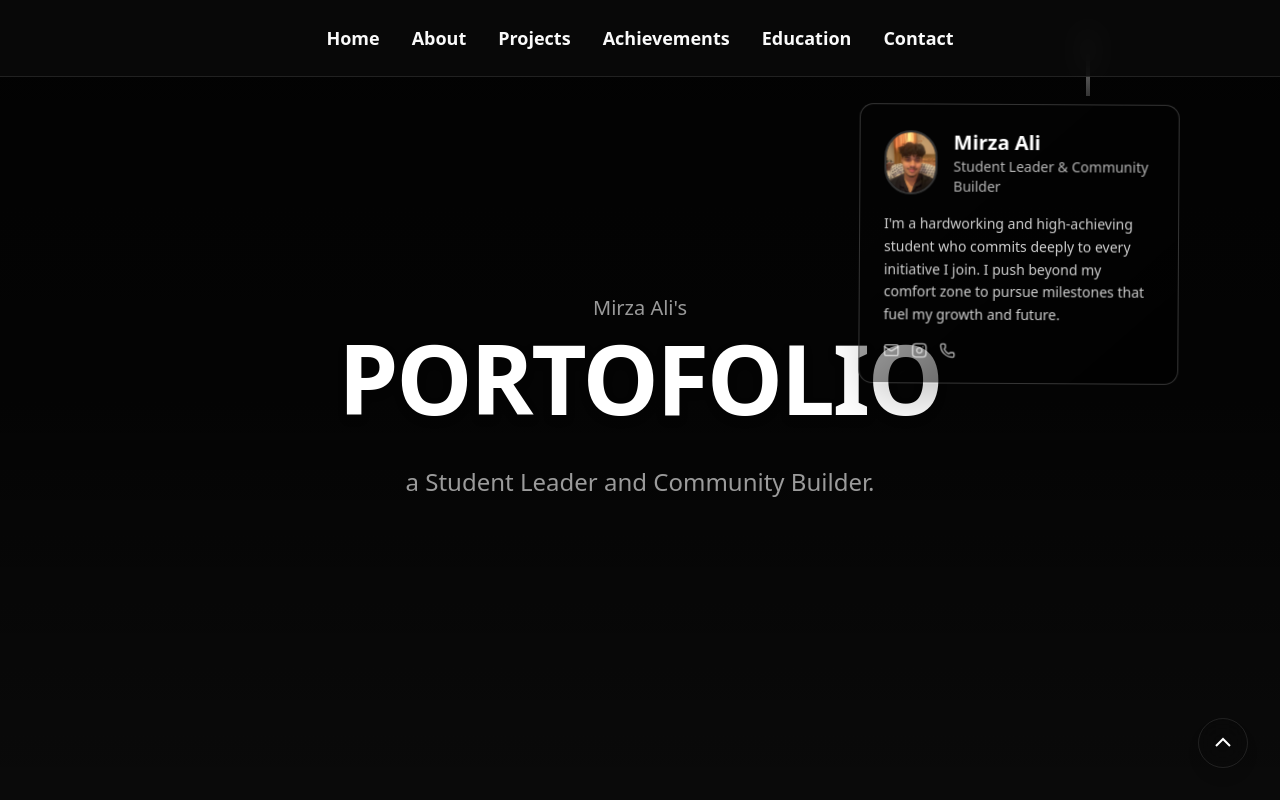
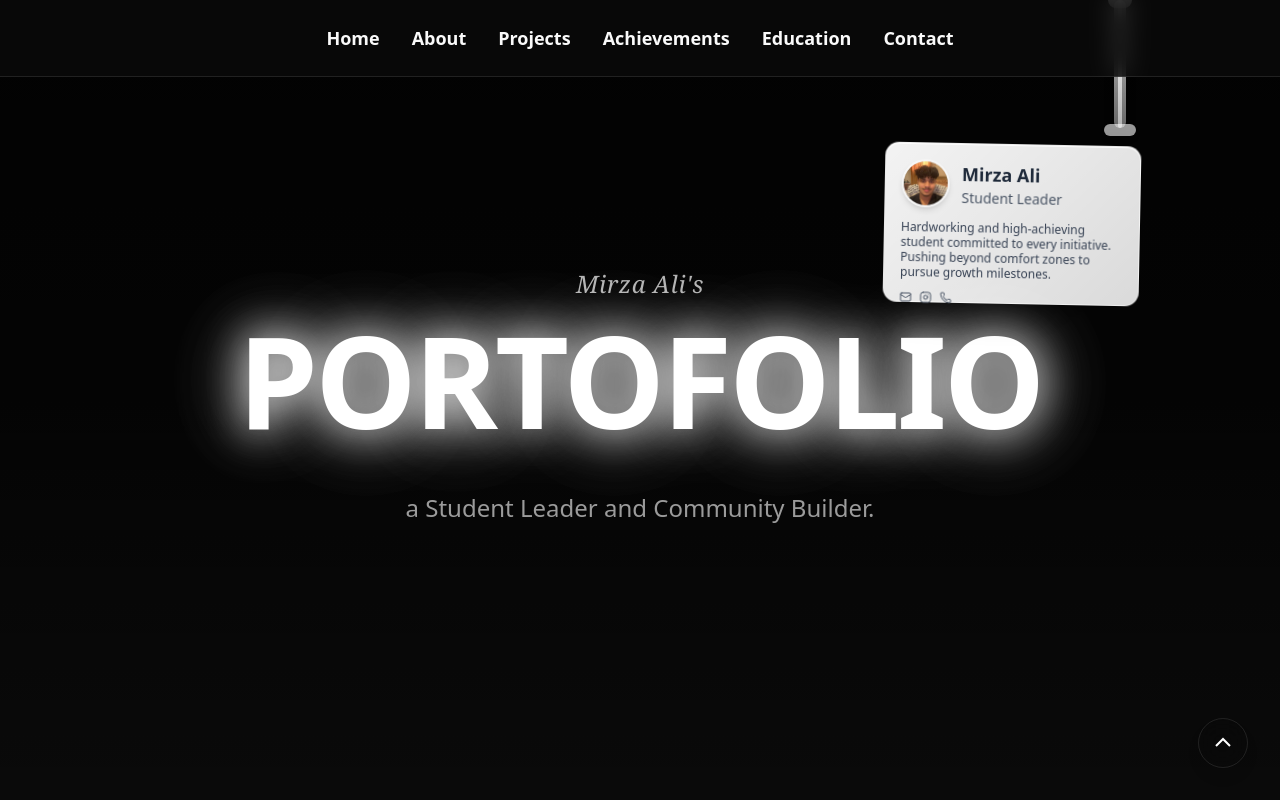
Before and after one commit to MirzaAli-08/Mirza-Ali-Portfolio, a Next.js app: page / in a window 1280 px wide. Shown: the top 800 px of the page. Built offline with nearby package versions, Linux system fonts and the light colour scheme.

Commit message:
feat: improve lanyard card design with realistic rope, better physics, enhanced typography, and proper ID card styling

```diff
--- a/src/app/page.tsx
+++ b/src/app/page.tsx
@@ -16,6 +16,7 @@ export default function Home() {
   const controls = useAnimation();
   const lanyardRef = useRef<HTMLDivElement>(null);
   const cardRef = useRef<HTMLDivElement>(null);
+  const ropeRef = useRef<HTMLDivElement>(null);
 
   // Section refs for smooth scroll
   const heroRef = useRef<HTMLElement>(null) as React.RefObject<HTMLElement>;
@@ -54,11 +55,11 @@ export default function Home() {
 
   // Lanyard physics and animation
   useEffect(() => {
-    if (!lanyardRef.current || !cardRef.current) return;
+    if (!lanyardRef.current || !cardRef.current || !ropeRef.current) return;
 
     // Initial drop animation
     gsap.set(lanyardRef.current, {
-      y: -200,
+      y: -300,
       x: 100,
       rotation: -15,
       opacity: 0
@@ -71,56 +72,71 @@ export default function Home() {
       x: 0,
       rotation: 0,
       opacity: 1,
-      duration: 1.5,
+      duration: 1.8,
       ease: "bounce.out"
     });
 
     // Add subtle sway
     gsap.to(cardRef.current, {
-      rotation: 2,
-      duration: 2,
+      rotation: 1.5,
+      duration: 3,
       repeat: -1,
       yoyo: true,
       ease: "power1.inOut",
-      delay: 1.5
+      delay: 2
     });
 
-    // Make the card draggable with physics
+    // Make the card draggable with improved physics
     Draggable.create(cardRef.current, {
       type: "x,y",
       bounds: "body",
       inertia: true,
       onDrag: function() {
-        // Add tension effect
+        // Add tension effect to rope
+        const distance = Math.sqrt(this.x * this.x + this.y * this.y);
+        const maxDistance = 150;
+        const tension = Math.min(distance / maxDistance, 1);
+
+        gsap.to(ropeRef.current, {
+          scaleY: 1 + tension * 0.3,
+          duration: 0.1
+        });
+
         gsap.to(lanyardRef.current, {
-          rotation: this.rotation + (this.x * 0.1),
+          rotation: this.rotation + (this.x * 0.05),
           duration: 0.1
         });
       },
       onThrowComplete: function() {
-        // Return to hanging position with physics
+        // Return to hanging position with elastic physics
         gsap.to(cardRef.current, {
           x: 0,
           y: 0,
           rotation: 0,
-          duration: 1,
+          duration: 1.2,
           ease: "elastic.out(1, 0.5)"
         });
         gsap.to(lanyardRef.current, {
           rotation: 0,
-          duration: 1,
+          duration: 1.2,
+          ease: "elastic.out(1, 0.5)"
+        });
+        gsap.to(ropeRef.current, {
+          scaleY: 1,
+          duration: 1.2,
           ease: "elastic.out(1, 0.5)"
         });
       }
     });
 
-    // Scroll interaction
+    // Scroll interaction with improved physics
     let scrollTimeout: NodeJS.Timeout;
     const handleScroll = () => {
       if (cardRef.current) {
+        const scrollFactor = Math.sin(window.scrollY * 0.005) * 2;
         gsap.to(cardRef.current, {
-          rotation: Math.sin(window.scrollY * 0.01) * 3,
-          duration: 0.3,
+          rotation: scrollFactor,
+          duration: 0.4,
           ease: "power1.out"
         });
       }
@@ -129,11 +145,11 @@ export default function Home() {
         if (cardRef.current) {
           gsap.to(cardRef.current, {
             rotation: 0,
-            duration: 1,
+            duration: 1.5,
             ease: "elastic.out(1, 0.5)"
           });
         }
-      }, 100);
+      }, 150);
     };
 
     window.addEventListener('scroll', handleScroll);
@@ -175,46 +191,60 @@ export default function Home() {
       </nav>
 
       {/* Hanging Lanyard Card */}
-      <div ref={lanyardRef} className="fixed top-8 right-8 z-40 pointer-events-none">
-        {/* Lanyard string */}
-        <div className="w-1 h-16 bg-gradient-to-b from-white/60 to-white/20 mx-auto mb-2" />
+      <div ref={lanyardRef} className="fixed top-0 right-8 z-40 pointer-events-none">
+        {/* Lanyard rope/strap */}
+        <div ref={ropeRef} className="relative mb-4">
+          {/* Rope texture */}
+          <div className="w-3 h-32 bg-gradient-to-b from-white/80 via-white/60 to-white/40 mx-auto rounded-full shadow-lg" />
+          {/* Rope highlights */}
+          <div className="absolute top-0 left-1/2 transform -translate-x-1/2 w-1 h-32 bg-gradient-to-b from-white/90 via-white/70 to-white/50 rounded-full" />
+          {/* Clip/loop at the top */}
+          <div className="absolute -top-2 left-1/2 transform -translate-x-1/2 w-6 h-4 bg-white/80 rounded-full shadow-md" />
+          {/* Clip/loop at the bottom */}
+          <div className="absolute -bottom-2 left-1/2 transform -translate-x-1/2 w-8 h-3 bg-white/60 rounded-full shadow-md" />
+        </div>
 
         {/* ID Card */}
-        <div ref={cardRef} className="w-80 bg-gradient-to-br from-charcoal/95 to-black/90 rounded-xl p-6 shadow-2xl border border-white/20 pointer-events-auto cursor-grab active:cursor-grabbing">
-          {/* Profile Photo */}
-          <div className="flex items-center gap-4 mb-4">
-            <div className="w-16 h-16 rounded-full overflow-hidden border-2 border-white/20 shadow-md">
+        <div ref={cardRef} className="w-64 h-40 bg-gradient-to-br from-white/95 via-white/90 to-white/85 rounded-xl p-4 shadow-2xl border border-white/30 pointer-events-auto cursor-grab active:cursor-grabbing transform-gpu" style={{
+          boxShadow: "0 8px 32px rgba(0,0,0,0.3), inset 0 1px 0 rgba(255,255,255,0.8)",
+          background: "linear-gradient(135deg, rgba(255,255,255,0.95) 0%, rgba(255,255,255,0.9) 50%, rgba(255,255,255,0.85) 100%)"
+        }}>
+          {/* Card Header */}
+          <div className="flex items-center gap-3 mb-3">
+            <div className="w-12 h-12 rounded-full overflow-hidden border-2 border-white/30 shadow-md bg-white/20">
               <Image
                 src="/ali-profile.jpg"
                 alt="Mirza Ali profile photo"
-                width={64}
-                height={64}
+                width={48}
+                height={48}
                 className="object-cover w-full h-full"
                 priority
               />
             </div>
-            <div>
-              <h3 className="text-xl font-bold text-white">Mirza Ali</h3>
-              <p className="text-white/70 text-sm">Student Leader & Community Builder</p>
+            <div className="flex-1">
+              <h3 className="text-lg font-bold text-gray-800">Mirza Ali</h3>
+              <p className="text-gray-600 text-sm font-medium">Student Leader</p>
             </div>
           </div>
 
-          {/* Bio */}
-          <p className="text-white/80 text-sm mb-4 leading-relaxed">
-            I&apos;m a hardworking and high-achieving student who commits deeply to every initiative I join. I push beyond my comfort zone to pursue milestones that fuel my growth and future.
-          </p>
+          {/* Card Content */}
+          <div className="space-y-2">
+            <p className="text-gray-700 text-xs leading-tight">
+              Hardworking and high-achieving student committed to every initiative. Pushing beyond comfort zones to pursue growth milestones.
+            </p>
 
-          {/* Contact Icons */}
-          <div className="flex gap-3">
-            <a href="mailto:mirzaalihusnain1@gmail.com" className="text-white/70 hover:text-white transition-colors">
-              <Mail className="w-4 h-4" />
-            </a>
-            <a href="https://www.instagram.com/ali.npc" target="_blank" rel="noopener noreferrer" className="text-white/70 hover:text-white transition-colors">
-              <Instagram className="w-4 h-4" />
-            </a>
-            <span className="text-white/70">
-              <Phone className="w-4 h-4" />
-            </span>
+            {/* Contact Icons */}
+            <div className="flex gap-2 pt-1">
+              <a href="mailto:mirzaalihusnain1@gmail.com" className="text-gray-600 hover:text-gray-800 transition-colors">
+                <Mail className="w-3 h-3" />
+              </a>
+              <a href="https://www.instagram.com/ali.npc" target="_blank" rel="noopener noreferrer" className="text-gray-600 hover:text-gray-800 transition-colors">
+                <Instagram className="w-3 h-3" />
+              </a>
+              <span className="text-gray-600">
+                <Phone className="w-3 h-3" />
+              </span>
+            </div>
           </div>
         </div>
       </div>
@@ -238,7 +268,7 @@ export default function Home() {
             initial={{ opacity: 0, y: 20 }}
             animate={{ opacity: 1, y: 0 }}
             transition={{ delay: 0.8, duration: 0.8, ease: "easeOut" }}
-            className="text-lg md:text-xl text-white/60 mb-2 font-medium"
+            className="text-xl md:text-2xl text-white/70 mb-4 font-serif italic tracking-wide"
           >
             Mirza Ali&apos;s
           </motion.p>
@@ -248,7 +278,11 @@ export default function Home() {
             initial={{ opacity: 0, y: 30 }}
             animate={{ opacity: 1, y: 0 }}
             transition={{ delay: 1.0, duration: 1.0, ease: "easeOut" }}
-            className="text-6xl md:text-8xl font-bold mb-6 tracking-tight drop-shadow-lg text-white"
+            className="text-7xl md:text-9xl font-black tracking-tight text-white mb-8"
+            style={{
+              textShadow: "0 0 40px rgba(255,255,255,0.8), 0 0 80px rgba(255,255,255,0.4), 0 0 120px rgba(255,255,255,0.2)",
+              filter: "drop-shadow(0 0 20px rgba(255,255,255,0.3))"
+            }}
           >
             PORTOFOLIO
           </motion.h1>
```
